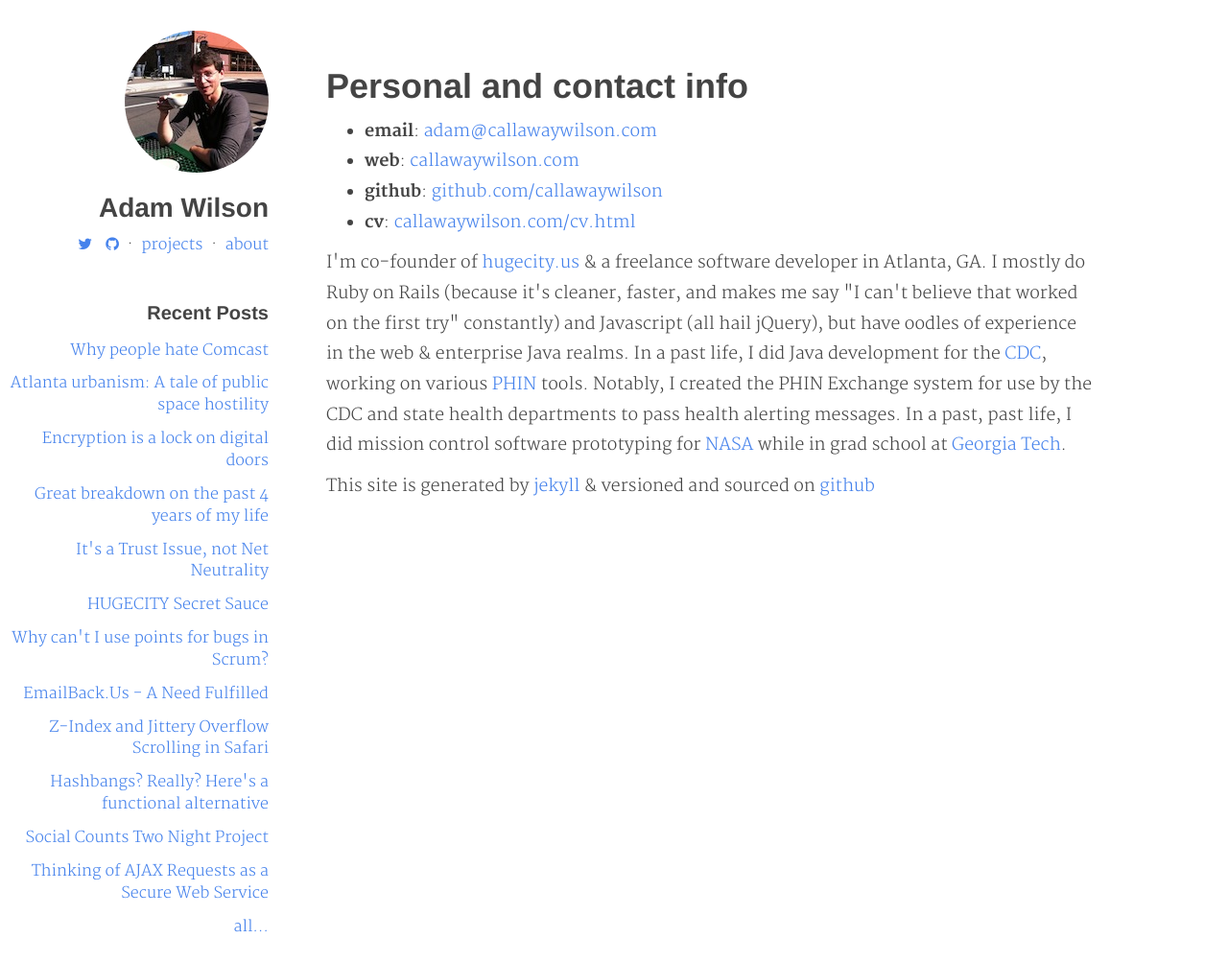
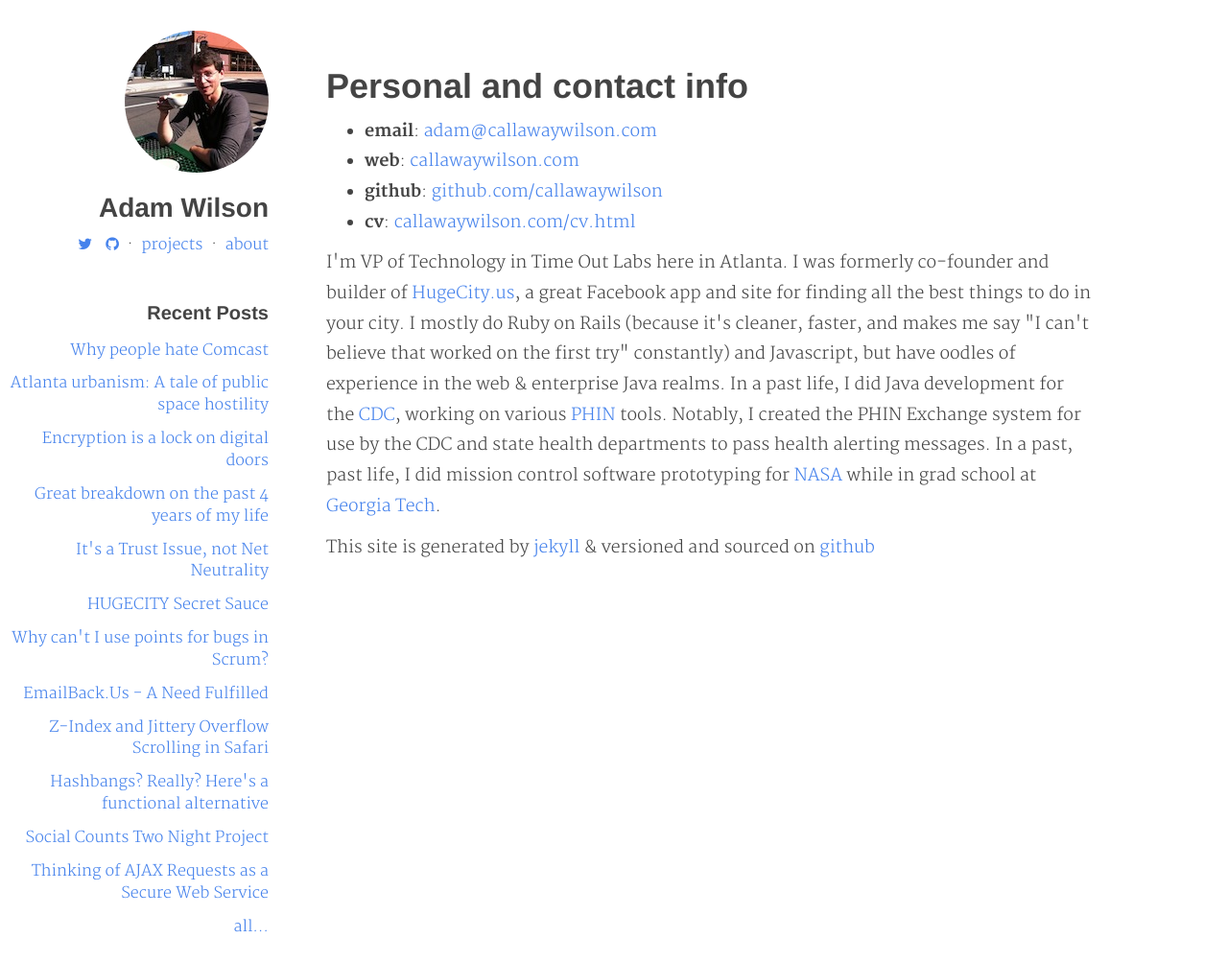
Before and after one commit to callawaywilson/callawaywilson.github.io, a Jekyll site: the page built from about.html, in a window 1280 px wide. Shown: the whole page at 96% size. Built offline with Jekyll 4.4.1, drawn with Linux system fonts in a browser that asks for light colours.

Commit message:
Updated about page

```diff
--- a/about.html
+++ b/about.html
@@ -14,6 +14,6 @@
 	<li><b>cv</b>: <a href="/cv.html">callawaywilson.com/cv.html</a></li>
 </ul>
 
-<p>I'm co-founder of <a href="http://hugecity.us">hugecity.us</a> & a freelance software developer in Atlanta, GA.  I mostly do Ruby on Rails (because it's cleaner, faster, and makes me say "I can't believe that worked on the first try" constantly) and Javascript (all hail jQuery), but have oodles of experience in the web & enterprise Java realms.  In a past life, I did Java development for the <a href="http://cdc.gov">CDC</a>, working on various <a href="http://www.cdc.gov/phin/">PHIN</a> tools.  Notably, I created the PHIN Exchange system for use by the CDC and state health departments to pass health alerting messages.  In a past, past life, I did mission control software prototyping for <a href="http://nasa.gov">NASA</a> while in grad school at <a href="http://gatech.edu">Georgia Tech</a>.</p>
+<p>I'm VP of Technology in Time Out Labs here in Atlanta.  I was formerly co-founder and builder of <a href="http://hugecity.us">HugeCity.us</a>, a great Facebook app and site for finding all the best things to do in your city.  I mostly do Ruby on Rails (because it's cleaner, faster, and makes me say "I can't believe that worked on the first try" constantly) and Javascript, but have oodles of experience in the web & enterprise Java realms.  In a past life, I did Java development for the <a href="http://cdc.gov">CDC</a>, working on various <a href="http://www.cdc.gov/phin/">PHIN</a> tools.  Notably, I created the PHIN Exchange system for use by the CDC and state health departments to pass health alerting messages.  In a past, past life, I did mission control software prototyping for <a href="http://nasa.gov">NASA</a> while in grad school at <a href="http://gatech.edu">Georgia Tech</a>.</p>
 
 <p>This site is generated by <a href="http://jekyllrb.com">jekyll</a> & versioned and sourced on <a href="http://github.com/callawaywilson/callawaywilson">github</a></p>
```
